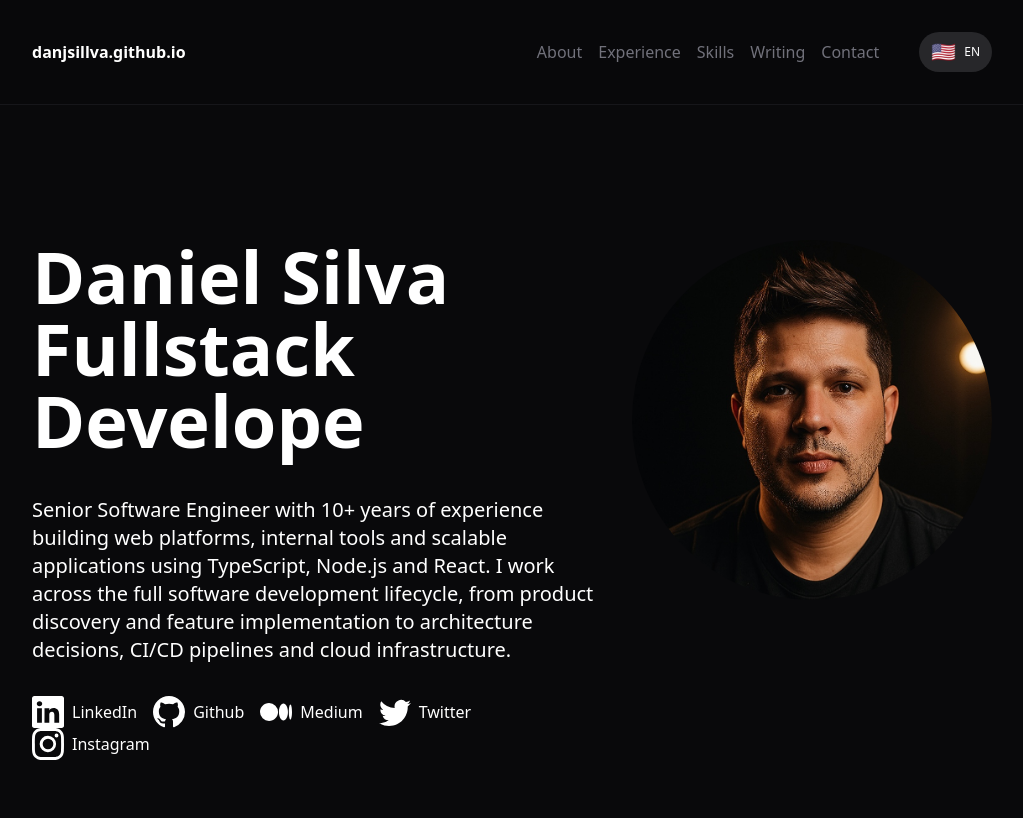
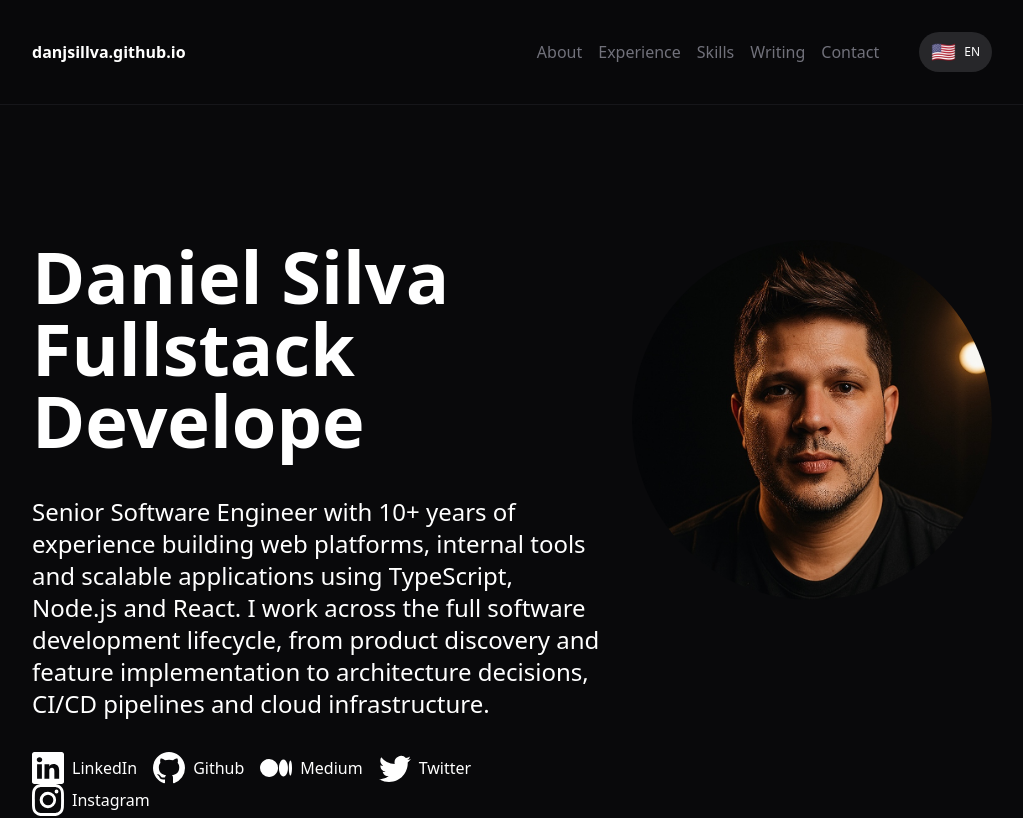
Before and after one commit to danjsillva/danjsillva.github.io, a React (Vite) app: page / in a window 1280 px wide. Shown: the top 818 px of the page, without its empty margins (128-1151 px from the left). Built offline with nearby package versions, Linux system fonts and the light colour scheme.

Commit message:
feat: 2026 profile update

```diff
--- a/src/components/hero.tsx
+++ b/src/components/hero.tsx
@@ -71,7 +71,7 @@ function Hero() {
           </h1>
         </header>
 
-        <p className="text-xl font-thin">{t.description}</p>
+        <p className="text-2xl font-thin">{t.description}</p>
 
         <div className="flex flex-wrap self-center lg:self-start justify-center lg:justify-start gap-8 lg:gap-0 space-x-0 lg:space-x-4 w-full max-w-[360px] md:max-w-none">
           <a
```
